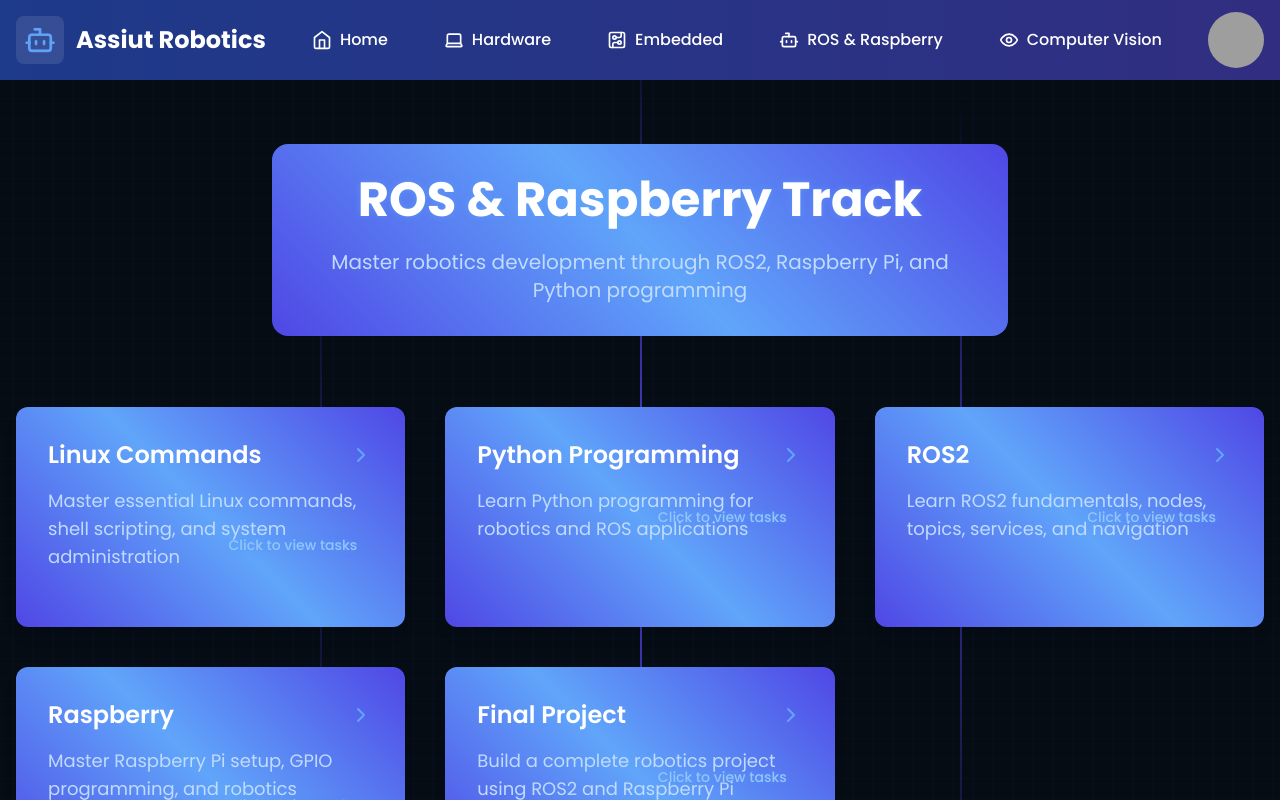
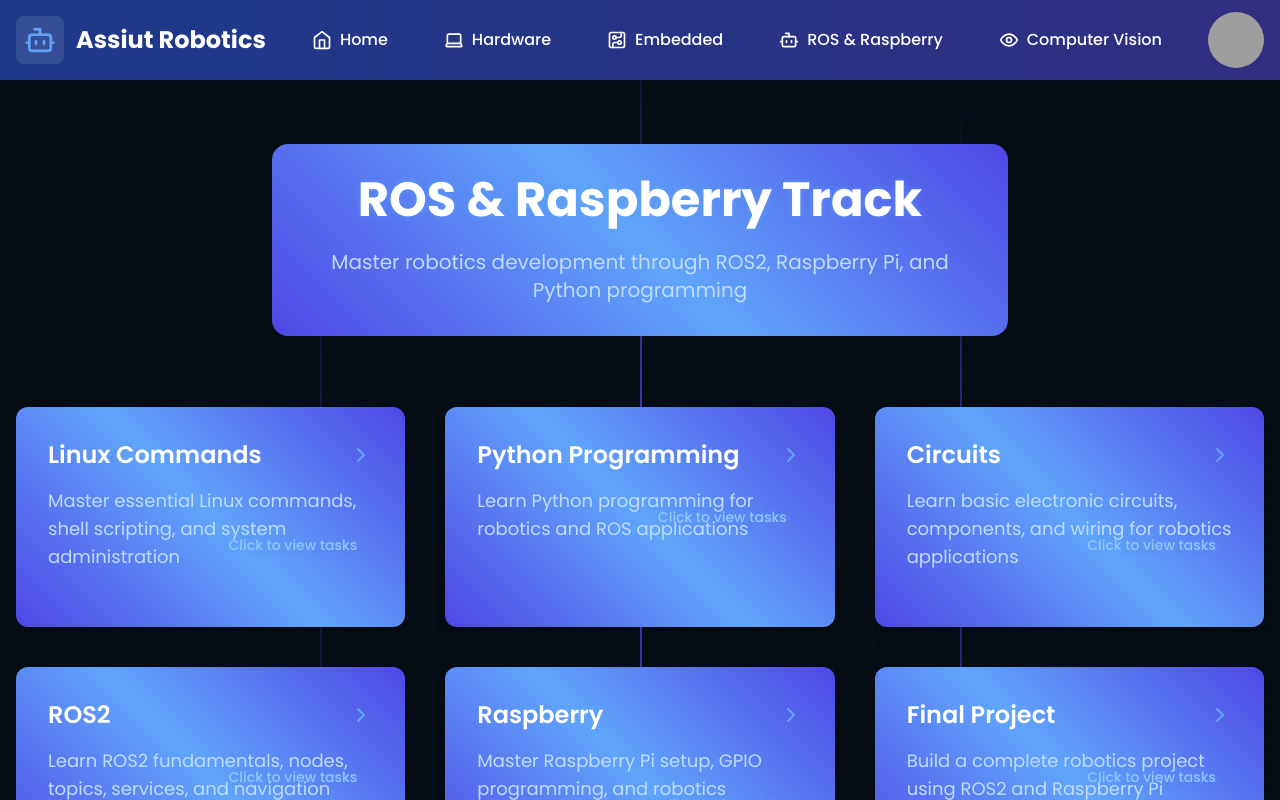
Before and after one commit to RamadanMohamed11/Assiut-Robotics-Website, a React (Vite) app: page /ros in a window 1280 px wide. Shown: the top 800 px of the page. Built offline with nearby package versions, Linux system fonts and the light colour scheme; grey boxes are pictures that could not be loaded.

Commit message:
Add files via upload

```diff
--- a/src/pages/ROS.tsx
+++ b/src/pages/ROS.tsx
@@ -12,6 +12,11 @@ const ROS = () => {
       id: 'python',
       title: 'Python Programming',
       description: 'Learn Python programming for robotics and ROS applications',
+    },
+    {
+      id: 'circuits',
+      title: 'Circuits',
+      description: 'Learn basic electronic circuits, components, and wiring for robotics applications',
     },
     {
       id: 'ros2',
```
